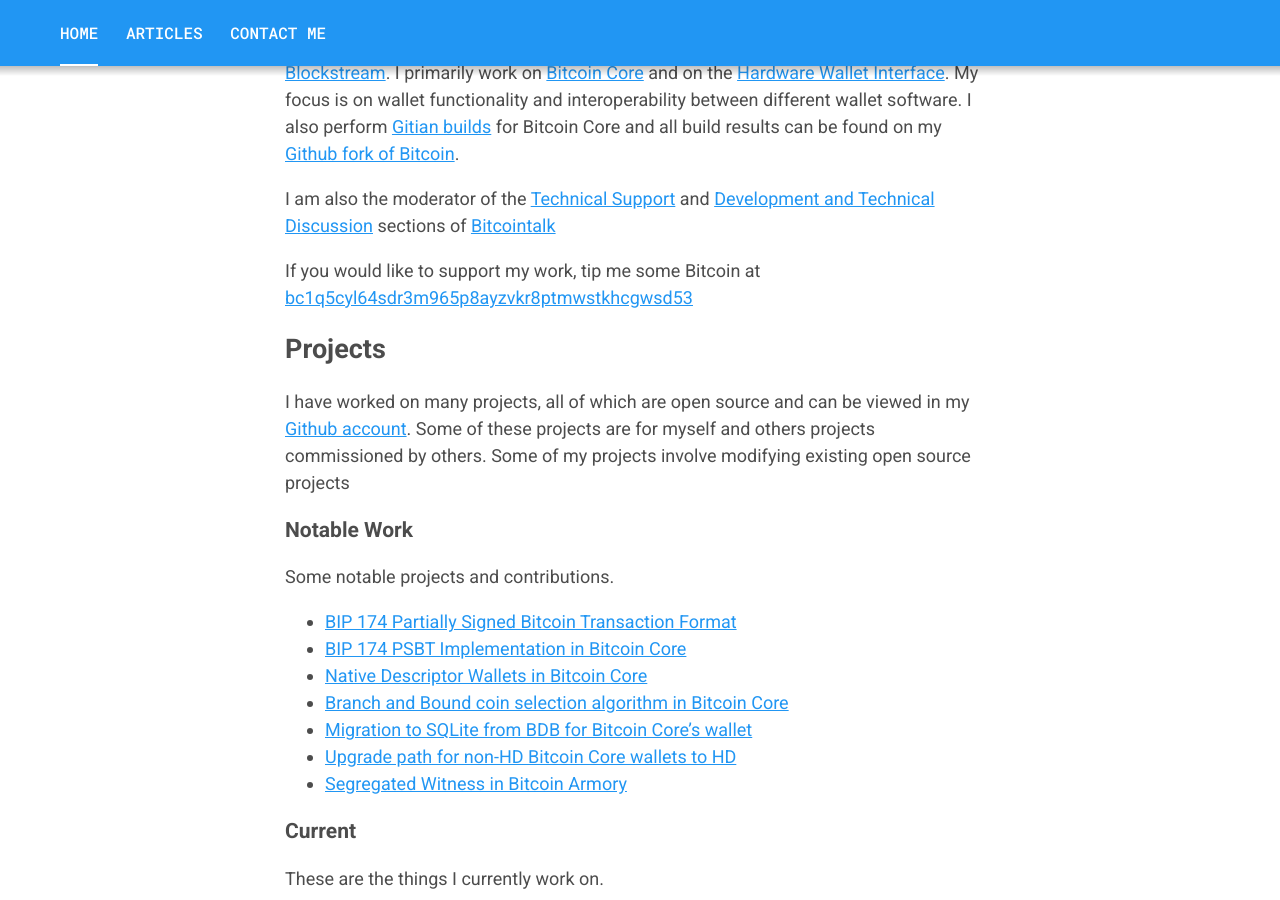
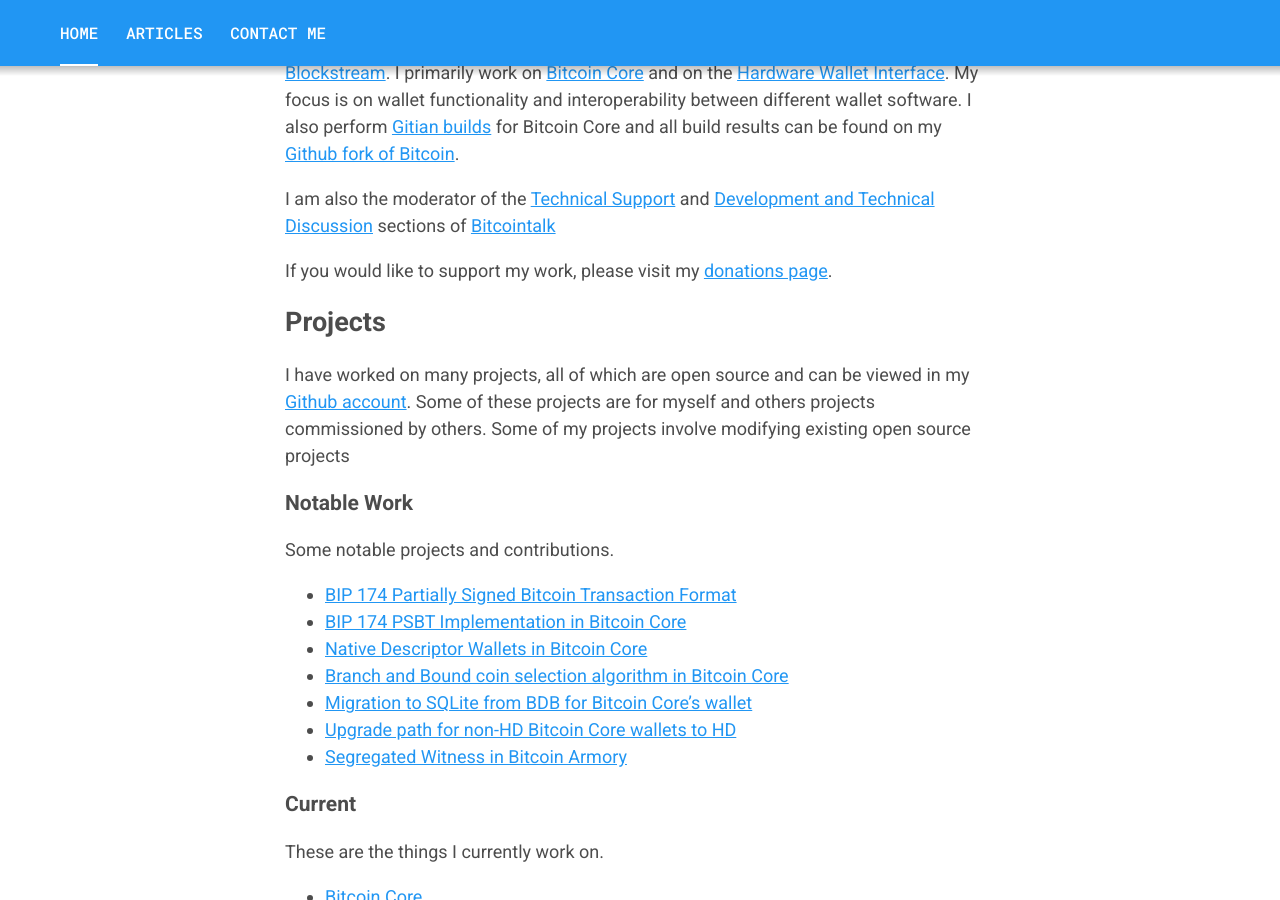
Before and after one commit to achow101/achow101.github.io, a Jekyll site: the page built from index.markdown, in a window 1280 px wide and 900 px high, scrolled down 346 px. Built offline with Jekyll 4.4.1, drawn with Linux system fonts in a browser that asks for light colours.

Commit message:
Use btcpayserver for tips

```diff
--- a/index.markdown
+++ b/index.markdown
@@ -10,7 +10,7 @@
 
 I am also the moderator of the [Technical Support](https://bitcointalk.org/index.php?board=4.0) and [Development and Technical Discussion](https://bitcointalk.org/index.php?board=6.0) sections of [Bitcointalk](https://bitcointalk.org)
 
-If you would like to support my work, tip me some Bitcoin at [bc1q5cyl64sdr3m965p8ayzvkr8ptmwstkhcgwsd53](bitcoin:bc1q5cyl64sdr3m965p8ayzvkr8ptmwstkhcgwsd53)
+If you would like to support my work, please visit my [donations page](https://tip.achow101.com/).
 
 ## Projects
 
```
